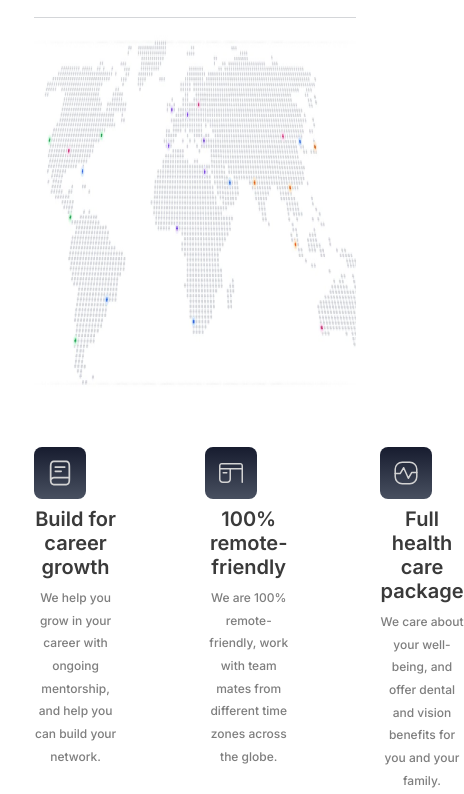
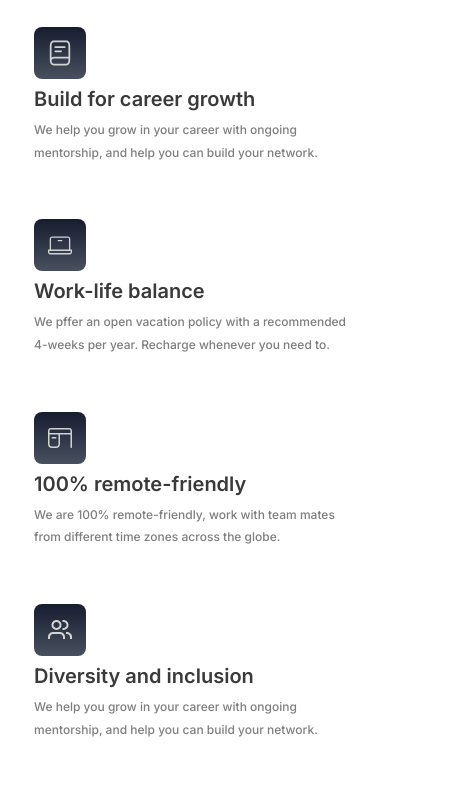
Before and after one commit to Amumug/WorkScale, a plain HTML site: page index.html in a window 390 px wide. Shown: the part 441-1235 px from the top of the page, 464 px wide, since content can reach past the window. Drawn offline with Linux system fonts and the light colour scheme.

Commit message:
WorkScale

```diff
--- a/assets/css/style.css
+++ b/assets/css/style.css
@@ -145,7 +145,47 @@ ul {
   .hero-btn-first,
   .hero-btn-second {
     width: 100%;
-    max-width: 300px; /* Adjust the maximum width as needed */
+    max-width: 300px;
+    /* Adjust the maximum width as needed */
+  }
+
+  .hero-img {
+    display: none;
+  }
+
+  .career {
+    display: flex;
+    flex-direction: column;
+    align-items: flex-start;
+    gap: 14px;
+  }
+
+  .service-one {
+    display: flex;
+    flex-direction: column;
+    align-items: flex-start;
+  }
+
+  .service-two {
+    display: flex;
+    flex-direction: column;
+    align-items: flex-start;
+  }
+
+  .service-three {
+    display: flex;
+    flex-direction: column;
+    align-items: flex-start;
+  }
+
+  .service {
+    display: inline-flex;
+    flex-direction: column;
+    align-items: flex-start;
+  }
+
+  .paragraph {
+    text-align: left;
   }
 }
 
@@ -236,13 +276,12 @@ p {
 
 .hero-img {
   width: 100%;
-  height: 400px;
+  height: 560px;
 }
 
 .service {
   display: flex;
   align-items: flex-start;
-  gap: 88px;
 }
 
 .career {
@@ -270,6 +309,7 @@ p {
   font-style: normal;
   font-weight: 500;
   line-height: 189.3%;
+  text-align: left;
   /* 28.395px */
 }
 
```
